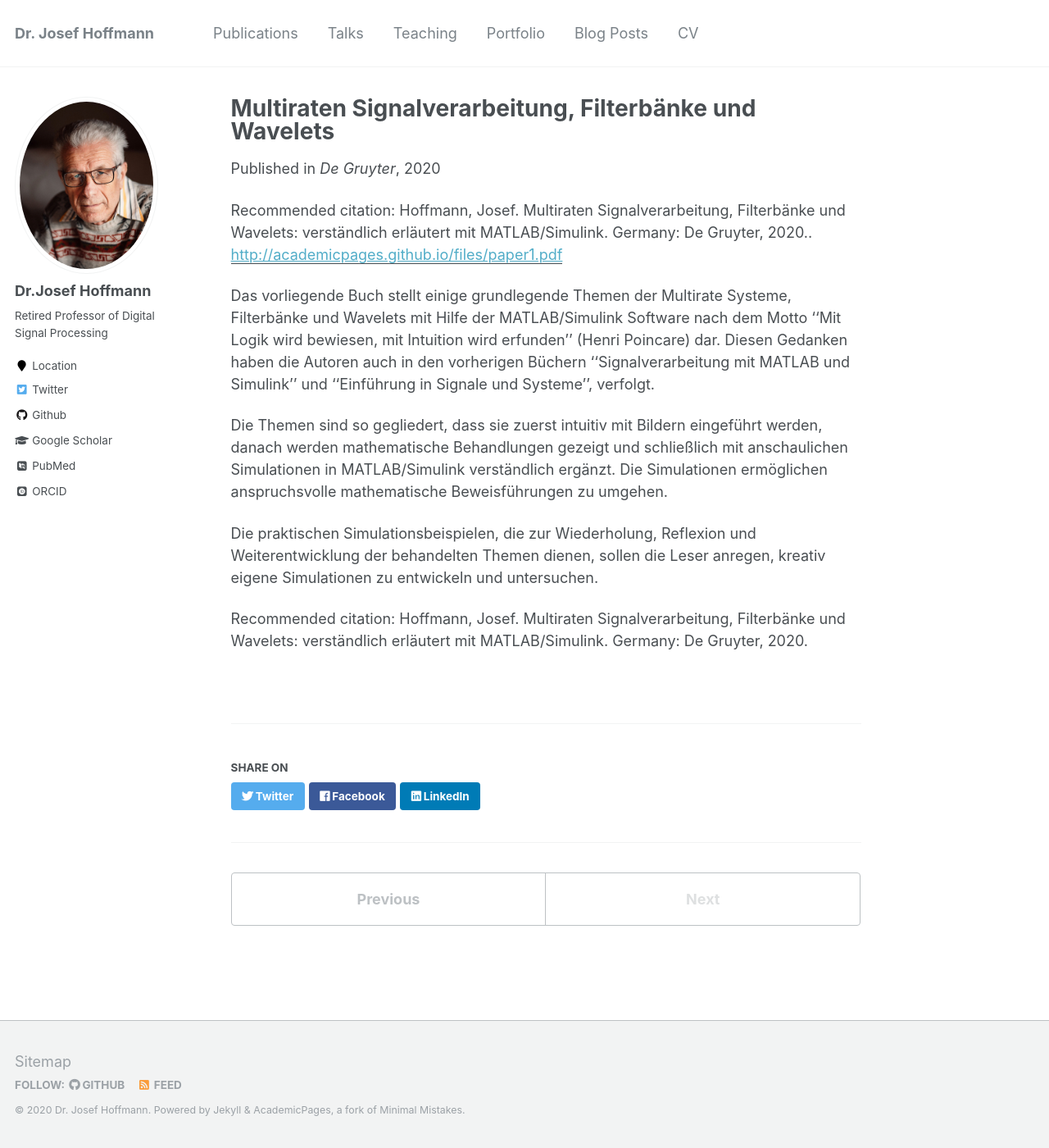
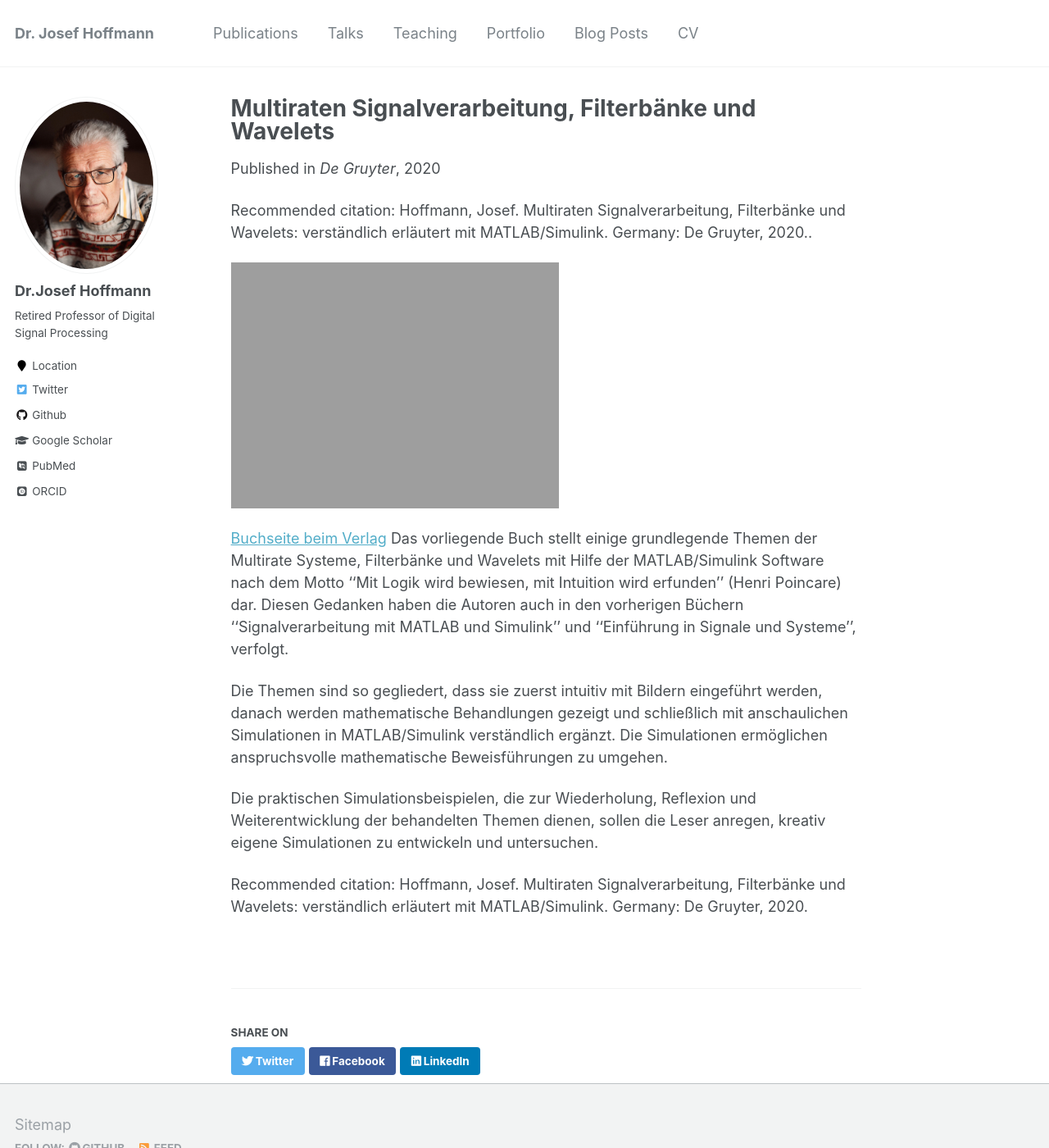
Before and after one commit to uwedeportivo/josef, a Jekyll site: the page built from _books/Multiraten_Signalverarbeitung.md, in a window 1280 px wide and 1400 px high. Shown: the whole window at 82% size. Built offline with Jekyll 4.4.1, drawn with Linux system fonts in a browser that asks for light colours; some web fonts are replaced.

Commit message:
books section

```diff
--- a/_publications/Multiraten_Signalverarbeitung.md
+++ b/_books/Multiraten_Signalverarbeitung.md
@@ -1,13 +1,16 @@
 ---
 title: "Multiraten Signalverarbeitung, Filterbänke und Wavelets"
-collection: publications
-permalink: /publication/Multiraten_Signalverarbeitung
+collection: books
+permalink: /books/Multiraten_Signalverarbeitung
 excerpt: 'Multirate Systeme, Filterbänke und Wavelets mit Hilfe der MATLAB/Simulink Software.'
 date: 2020-04-20
 venue: 'De Gruyter'
-paperurl: 'http://academicpages.github.io/files/paper1.pdf'
-citation: 'Hoffmann, Josef. Multiraten Signalverarbeitung, Filterbänke und Wavelets: verständlich erläutert mit MATLAB/Simulink. Germany: De Gruyter, 2020..'
+citation: 'Hoffmann, Josef. Multiraten Signalverarbeitung, Filterbänke und Wavelets: verständlich erläutert mit MATLAB/Simulink. Germany: De Gruyter, 2020..'
 ---
+
+![Book cover](https://uwedeportivo.github.io/josef/images/570055.png)
+
+[Buchseite beim Verlag](https://www.degruyter.com/view/title/570055)
 Das vorliegende Buch stellt einige grundlegende Themen der Multirate Systeme, Filterbänke und Wavelets mit Hilfe
  der MATLAB/Simulink Software nach dem Motto ''Mit Logik wird bewiesen, mit Intuition wird erfunden'' (Henri Poincare)
   dar. Diesen Gedanken haben die Autoren auch in den vorherigen Büchern ''Signalverarbeitung mit MATLAB und Simulink''
@@ -20,4 +23,4 @@
 Die praktischen Simulationsbeispielen, die zur Wiederholung, Reflexion und Weiterentwicklung der behandelten
 Themen dienen, sollen die Leser anregen, kreativ eigene Simulationen zu entwickeln und untersuchen.
 
-Recommended citation: Hoffmann, Josef. Multiraten Signalverarbeitung, Filterbänke und Wavelets: verständlich erläutert mit MATLAB/Simulink. Germany: De Gruyter, 2020.
+Recommended citation: Hoffmann, Josef. Multiraten Signalverarbeitung, Filterbänke und Wavelets: verständlich erläutert mit MATLAB/Simulink. Germany: De Gruyter, 2020.
--- a/_config.yml
+++ b/_config.yml
@@ -181,6 +181,9 @@
   publications:
     output: true
     permalink: /:collection/:path/
+  books:
+    output: true
+    permalink: /:collection/:path/
   portfolio:
     output: true
     permalink: /:collection/:path/
@@ -222,6 +225,15 @@
   - scope:
       path: ""
       type: publications
+    values:
+      layout: single
+      author_profile: true
+      share: true
+      comments: true
+  # _books
+  - scope:
+      path: ""
+      type: books
     values:
       layout: single
       author_profile: true
--- a/_includes/archive-single.html
+++ b/_includes/archive-single.html
@@ -42,6 +42,8 @@
           <p> {{ post.type }}, <i>{{ post.venue }}</i>, {{ post.date | default: "1900-01-01" | date: "%Y" }} </p>
         {% elsif post.collection == 'publications' %}
           <p>Published in <i>{{ post.venue }}</i>, {{ post.date | default: "1900-01-01" | date: "%Y" }} </p>
+        {% elsif post.collection == 'books' %}
+           <p>Published by <i>{{ post.venue }}</i>, {{ post.date | default: "1900-01-01" | date: "%Y" }} </p>
         {% elsif post.date %}
          <p class="page__date"><strong><i class="fa fa-fw fa-calendar" aria-hidden="true"></i> {{ site.data.ui-text[site.locale].date_label | default: "Published:" }}</strong> <time datetime="{{ post.date | default: "1900-01-01" | date_to_xmlschema }}">{{ post.date | default: "1900-01-01" | date: "%B %d, %Y" }}</time></p>
         {% endif %}
```
Also changed, not shown: 1 other file.
